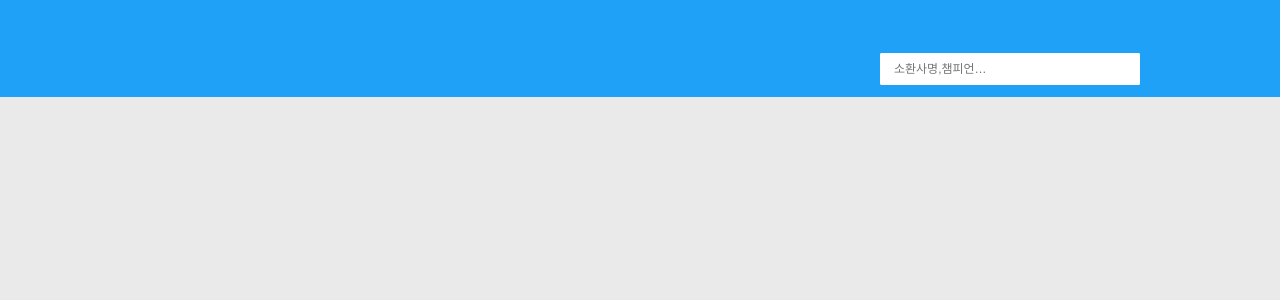
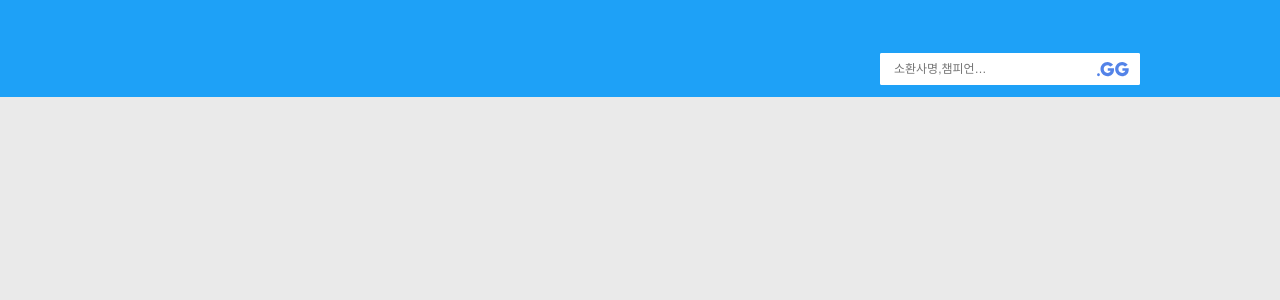
Before and after one commit to hayhyang/opgg-frontend-test, a Next.js app: page / in a window 1280 px wide. Shown: the top 300 px of the page. Built offline with nearby package versions, Linux system fonts and the light colour scheme.

Commit message:
검색 완료

```diff
--- a/src/components/Summoner/SummonerHeader/index.tsx
+++ b/src/components/Summoner/SummonerHeader/index.tsx
@@ -40,7 +40,9 @@ const SummonerHeader = ({
   );
 };
 
-const Container = styled.div``;
+const Container = styled.div`
+  border-bottom: 1px solid #d8d8d8;
+`;
 
 const Inner = styled.div`
   max-width: 100rem;
--- a/src/components/layout/AppLayout/Header/Search/index.tsx
+++ b/src/components/layout/AppLayout/Header/Search/index.tsx
@@ -1,20 +1,49 @@
+import { useState } from "react";
+import styled from "styled-components";
+import { useRouter } from "next/router";
+
 import { useRecoilState } from "recoil";
 import { openSearchState } from "recoil/state";
-import styled from "styled-components";
+
 import SearchOption from "./SearchOption";
+
+import Logo from "assets/icons/common/logo-gg.svg";
 
 const Search = () => {
   const [openSearch, setOpenSearchState] = useRecoilState(openSearchState);
+  const [searchValue, setSearchValue] = useState();
+  const router = useRouter();
 
   const handleFocusInput = () => {
     setOpenSearchState(true);
   };
+
+  const handleChangeValue = ({ target: { value } }: any) => {
+    setSearchValue(value);
+  };
+
+  const handleSubmit = (e: any) => {
+    e.preventDefault();
+    if (searchValue) {
+      router.push(`/summoner/${searchValue}`);
+    }
+  };
+
   return (
     <Container>
-      <SearchBox>
-        <Input placeholder="소환사명,챔피언…" onFocus={handleFocusInput} />
-        <Button>{}</Button>
-      </SearchBox>
+      <form onSubmit={handleSubmit}>
+        <SearchBox>
+          <Input
+            placeholder="소환사명,챔피언…"
+            onFocus={handleFocusInput}
+            value={searchValue}
+            onChange={handleChangeValue}
+          />
+          <Button type="submit">
+            <Logo />
+          </Button>
+        </SearchBox>
+      </form>
       {openSearch && <SearchOption />}
     </Container>
   );
@@ -40,7 +69,7 @@ const SearchBox = styled.div`
   position: relative;
 `;
 
-const Input = styled.input`
+const Input = styled.input<any>`
   font-size: 12px;
   color: #727272;
   padding-left: 1.4rem;
@@ -52,10 +81,7 @@ const Button = styled.button`
   flex-shrink: 0;
   display: flex;
   align-items: center;
-  svg {
-    width: 100%;
-    height: 13px;
-  }
+  justify-content: center;
 `;
 
 export default Search;
```
Also changed, not shown: src/components/Summoner/SummonerContents/index.tsx (+7 -2 lines), src/assets/icons/common/logo-gg.svg (added).
